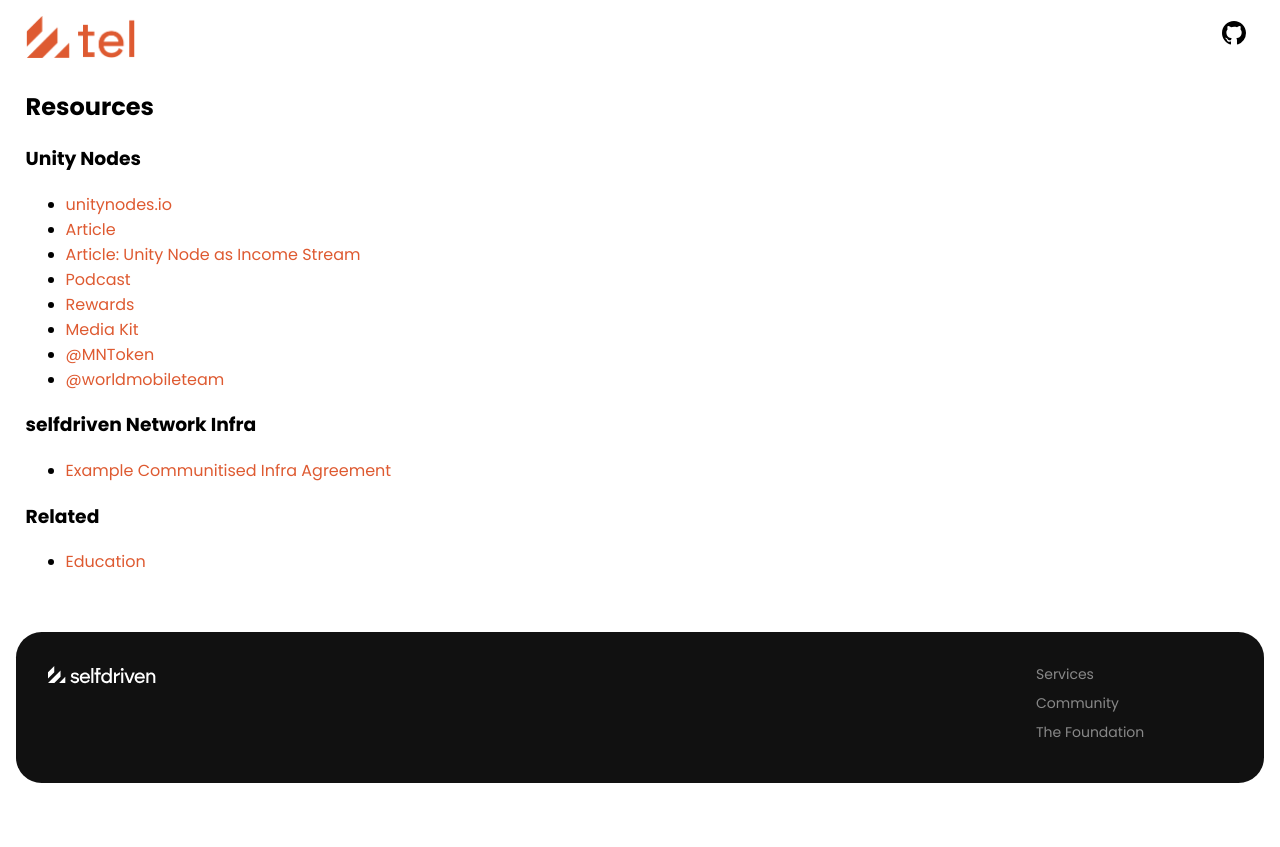
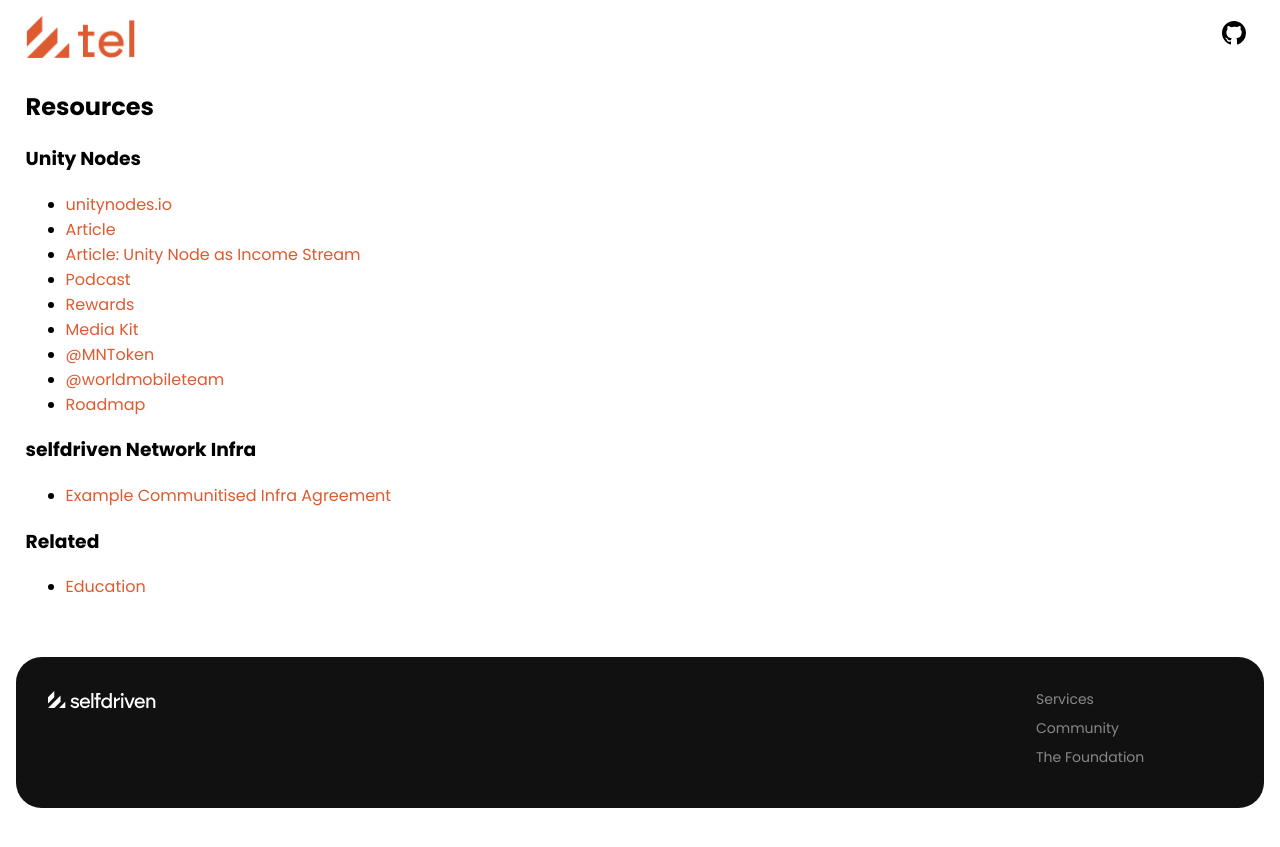
Before and after one commit to selfdriven-services/selfdriven-tel, a Jekyll site: the page built from docs/pages/resources.md, in a window 1280 px wide. Shown: the top 847 px of the page. Built offline with Jekyll 4.4.1, drawn with Linux system fonts in a browser that asks for light colours.

Commit message:
Update resources.md

```diff
--- a/docs/pages/resources.md
+++ b/docs/pages/resources.md
@@ -15,6 +15,7 @@
 - [Media Kit](https://unitynodes.io/media-kit.html)
 - [@MNToken](https://x.com/MNToken)
 - [@worldmobileteam](https://x.com/worldmobileteam)
+- [Roadmap](https://x.com/MNToken/status/1983530145852874775)
 
 ### selfdriven Network Infra
 - [Example Communitised Infra Agreement](https://www.selfdriven.network/infra-interface/communitised-agreement)
```
